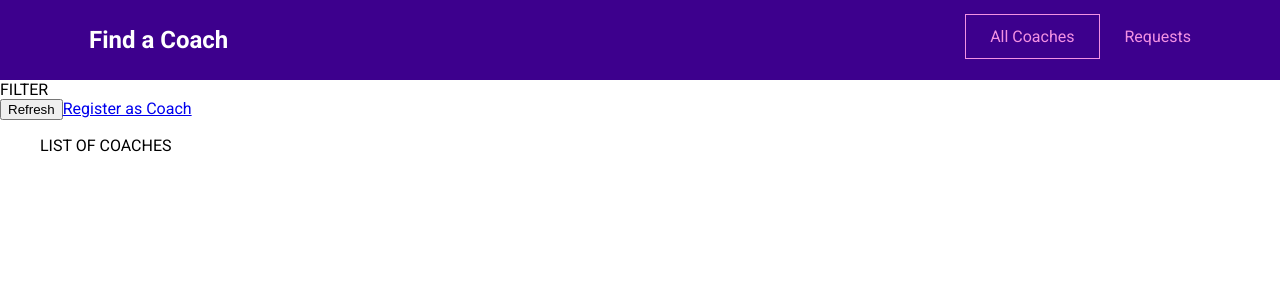
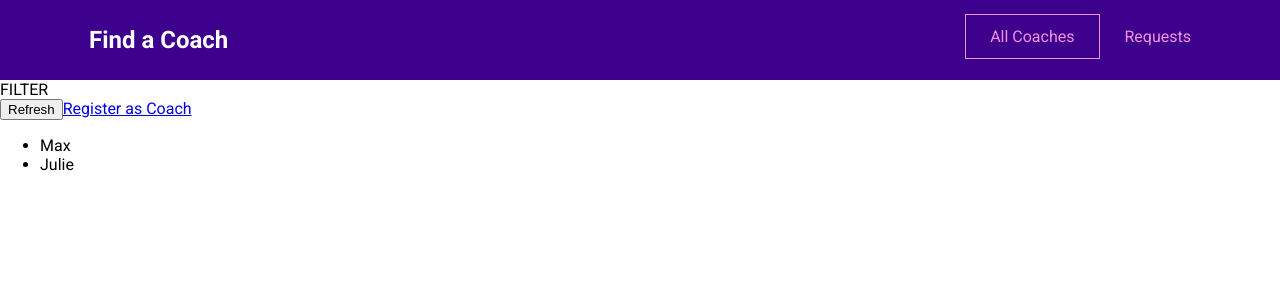
Before and after one commit to sidneyfranciscodev/find-a-coach-vue, a Vue app: page /coaches in a window 1280 px wide. Shown: the top 300 px of the page. Built offline with nearby package versions, Linux system fonts and the light colour scheme.

Commit message:
add list of coaches in CoachesList.vue & fix getter typo in store

```diff
--- a/src/pages/coaches/CoachesList.vue
+++ b/src/pages/coaches/CoachesList.vue
@@ -5,6 +5,18 @@
       <button>Refresh</button>
       <router-link to="/register">Register as Coach</router-link>
     </div>
-    <ul>LIST OF COACHES</ul>
+    <ul v-if="hasCoaches">
+      <li v-for="coach in filteredCoaches" :key="coach.id">{{ coach.firstName }}</li>
+    </ul>
+    <h3 v-else>No coaches found.</h3>
   </section>
 </template>
+
+<script setup>
+import { useStore } from '@/stores/store.js';
+import { computed } from 'vue'
+
+const store = useStore();
+const filteredCoaches = computed(() => store.allCoaches);
+const hasCoaches = computed(() => store.hasCoaches);
+</script>
--- a/src/stores/store.js
+++ b/src/stores/store.js
@@ -23,8 +23,8 @@ export const useStore = defineStore('store', {
   }),
 
   getters: {
-    coaches: state => state.coaches,
-    hasCoaches: state => state.coaches && state.coaches.lenght > 0,
+    allCoaches: state => state.coaches,
+    hasCoaches: state => state.coaches && state.coaches.length > 0,
   },
 
   actions: {},
```
